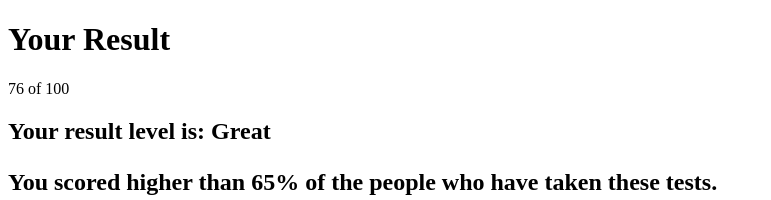
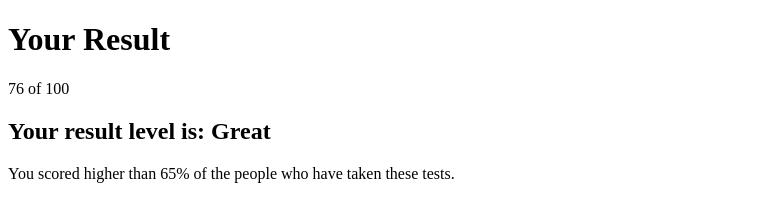
Before and after one commit to annierutter/frontend-challenges, a plain HTML site: page level-1/results-summary-component/index.html in a window 1280 px wide. Shown: the top 200 px of the page, without its empty margins (0-771 px from the left). Drawn offline with Linux system fonts and the light colour scheme.

Commit message:
Add markup for score bubble

```diff
--- a/level-1/results-summary-component/index.html
+++ b/level-1/results-summary-component/index.html
@@ -17,14 +17,21 @@
       <div class="card">
         <div class="card-result">
           <h1>Your Result</h1>
-          <div class="result-score">
-            <span>76</span>
-            <span>of 100</span>
+          <div class="result-score-bubble">
+            <div class="result-score">
+              <span>76</span>
+              <span>of 100</span>
+            </div>
           </div>
-          <h2 class="result-level"><span class="sr-only">Your result level is: </span>Great</p>
-          <p class="result-description">
-            You scored higher than 65% of the people who have taken these tests.
-          </p>
+          <div>
+            <h2 class="result-level">
+              <span class="sr-only">Your result level is: </span>Great
+            </h2>
+            <p class="result-description">
+              You scored higher than 65% of the people who have taken these
+              tests.
+            </p>
+          </div>
         </div>
         <div class="card-summary">
           <h2 class="summary-subtitle">Summary</h2>
```
